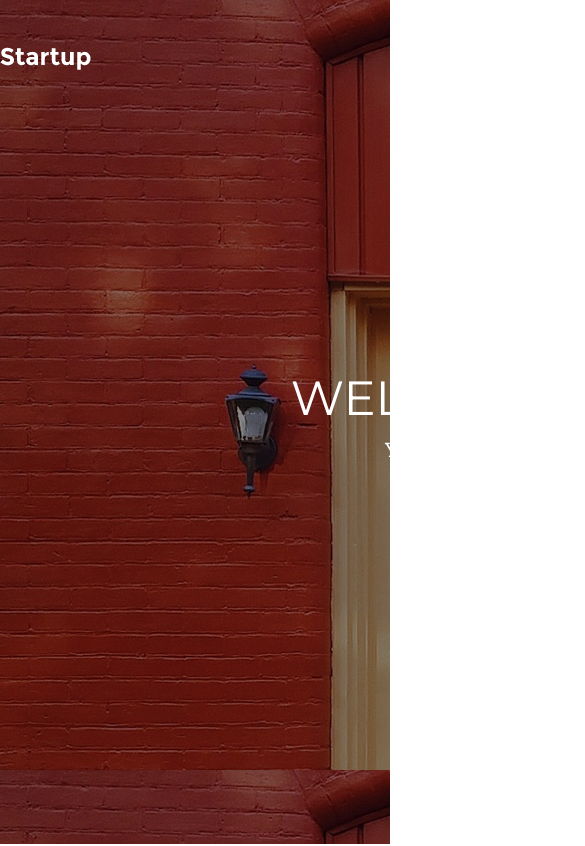
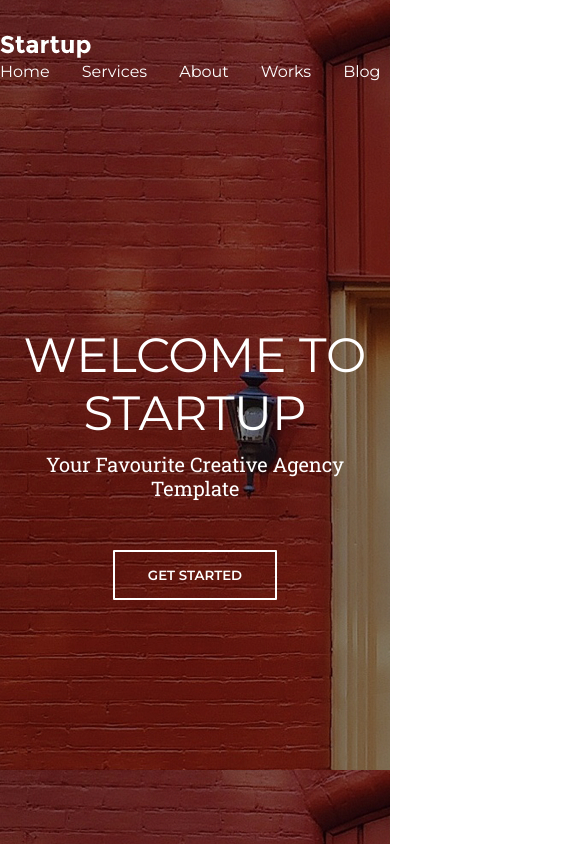
Before and after one commit to StrayTheWolf/Examle_Project, a plain HTML site: page index.html in a window 390 px wide. Shown: the top 846 px of the page, 585 px wide, since content can reach past the window. Drawn offline with Linux system fonts and the light colour scheme; files whose address does not match are found by name.

Commit message:
edit for mobile

```diff
--- a/css/layout.css
+++ b/css/layout.css
@@ -1,16 +1,12 @@
-@media (max-width: 768px) {
-
+.container {
+    width: 1160px;
+    margin-left: auto;
+    margin-right: auto;
 }
 
 .page-header {
     height: 100vh;
     background-image: url("../images/header.jpg");
-}
-
-.container {
-    width: 1160px;
-    margin-left: auto;
-    margin-right: auto;
 }
 
 .header-container{
@@ -23,7 +19,6 @@
     display: flex;
     justify-content: space-between;
     padding-top: 35px;
-    align-items: center;
 }
 
 .header-content {
@@ -55,3 +50,16 @@
     margin-top: 50px;
     text-transform: uppercase;
 }
+
+@media (max-width: 768px) {
+    .container{
+        width: 100%;
+    }
+    .top{
+        display: flex;
+        flex-direction: column;
+    }
+    .top-menu{
+        flex-wrap: wrap;
+    }
+}
--- a/css/top-menu.css
+++ b/css/top-menu.css
@@ -1,8 +1,11 @@
 .top-menu {
+    display: flex;
     font-family: 'Montserrat', sans-serif;
 }
 
 .top-menu > ul {
+    padding-left: 0;
+    margin: 0;
     display: flex;
     list-style: none;
 }
```
